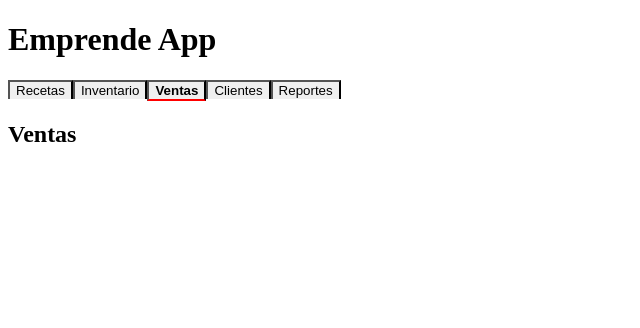
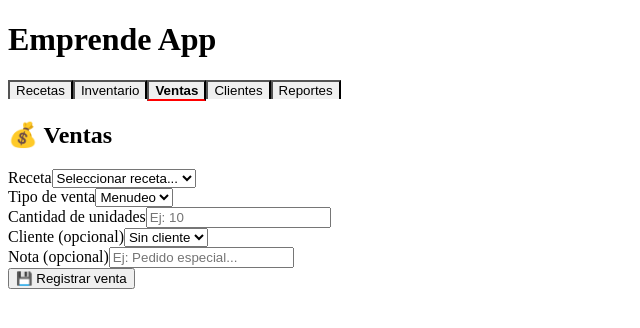
Before and after one commit to YulsICV/emprende-app, a React (Vite) app: page / in a window 1280 px wide. Both pictures are taken after a click on the button "Ventas". Shown: the top 328 px of the page, without its empty margins (0-640 px from the left). Built offline with nearby package versions, Linux system fonts and the light colour scheme.

Commit message:
modulo ventas completo

```diff
--- a/pages/Ventas.jsx
+++ b/pages/Ventas.jsx
@@ -1,9 +1,146 @@
-function Ventas() {
+import { useState } from "react"
+
+export default function Ventas({ db, actualizarDb }) {
+    const [form, setForm] = useState({
+        recetaId: "",
+        cantidad: "",
+        tipo: "menudeo",
+        cliente: "",
+        nota: ""
+    })
+
+    const recetaSeleccionada = db.recetas.find(r => r.id === form.recetaId)
+    const precio = recetaSeleccionada
+        ? (form.tipo === "mayoreo" ? recetaSeleccionada.precioMayoreo : recetaSeleccionada.precioMenudeo)
+        : 0
+    const total = precio * (parseInt(form.cantidad) || 0)
+    const ganancia = recetaSeleccionada
+        ? (precio - recetaSeleccionada.costoPorUnidad) * (parseInt(form.cantidad) || 0)
+        : 0
+
+    const guardar = () => {
+        if (!form.recetaId || !form.cantidad) return
+
+        const nuevaVenta = {
+            ...form,
+            id: crypto.randomUUID(),
+            precio,
+            total,
+            ganancia,
+            recetaNombre: recetaSeleccionada.nombre,
+            fecha: new Date().toISOString()
+        }
+
+        actualizarDb("ventas", [...db.ventas, nuevaVenta])
+        setForm({ recetaId: "", cantidad: "", tipo: "menudeo", cliente: "", nota: "" })
+    }
+
+    const eliminar = (id) => {
+        actualizarDb("ventas", db.ventas.filter(v => v.id !== id))
+    }
+
     return (
         <div>
-            <h2>Ventas</h2>
+            <h2>💰 Ventas</h2>
+
+            <div>
+                <label>Receta</label>
+                <select
+                    value={form.recetaId}
+                    onChange={(e) => setForm({ ...form, recetaId: e.target.value })}
+                >
+                    <option value="">Seleccionar receta...</option>
+                    {db.recetas.map(r => (
+                        <option key={r.id} value={r.id}>{r.nombre}</option>
+                    ))}
+                </select>
+            </div>
+
+            <div>
+                <label>Tipo de venta</label>
+                <select
+                    value={form.tipo}
+                    onChange={(e) => setForm({ ...form, tipo: e.target.value })}
+                >
+                    <option value="menudeo">Menudeo</option>
+                    <option value="mayoreo">Mayoreo</option>
+                </select>
+            </div>
+
+            <div>
+                <label>Cantidad de unidades</label>
+                <input
+                    type="number"
+                    value={form.cantidad}
+                    onChange={(e) => setForm({ ...form, cantidad: e.target.value })}
+                    placeholder="Ej: 10"
+                />
+            </div>
+
+            <div>
+                <label>Cliente (opcional)</label>
+                <select
+                    value={form.cliente}
+                    onChange={(e) => setForm({ ...form, cliente: e.target.value })}
+                >
+                    <option value="">Sin cliente</option>
+                    {db.clientes.map(c => (
+                        <option key={c.id} value={c.nombre}>{c.nombre}</option>
+                    ))}
+                </select>
+            </div>
+
+            <div>
+                <label>Nota (opcional)</label>
+                <input
+                    type="text"
+                    value={form.nota}
+                    onChange={(e) => setForm({ ...form, nota: e.target.value })}
+                    placeholder="Ej: Pedido especial..."
+                />
+            </div>
+
+            {recetaSeleccionada && form.cantidad > 0 && (
+                <div>
+                    <p>Precio por unidad: ₡{precio}</p>
+                    <p>Total venta: ₡{total}</p>
+                    <p>Ganancia: ₡{ganancia.toFixed(0)}</p>
+                </div>
+            )}
+
+            <button type="button" onClick={guardar}>💾 Registrar venta</button>
+
+            {db.ventas.length > 0 && (
+                <div>
+                    <h3>Historial de ventas</h3>
+                    <table>
+                        <thead>
+                            <tr>
+                                <th>Receta</th>
+                                <th>Cantidad</th>
+                                <th>Total</th>
+                                <th>Ganancia</th>
+                                <th>Fecha</th>
+                                <th></th>
+                            </tr>
+                        </thead>
+                        <tbody>
+                            {[...db.ventas].reverse().map(v => (
+                                <tr key={v.id}>
+                                    <td>{v.recetaNombre}</td>
+                                    <td>{v.cantidad}</td>
+                                    <td>₡{v.total}</td>
+                                    <td>₡{parseFloat(v.ganancia).toFixed(0)}</td>
+                                    <td>{new Date(v.fecha).toLocaleDateString("es-CR")}</td>
+                                    <td>
+                                        <button type="button" onClick={() => eliminar(v.id)}>🗑</button>
+                                    </td>
+                                </tr>
+                            ))}
+                        </tbody>
+                    </table>
+                </div>
+            )}
         </div>
     )
 }
-
-export default Ventas
```
